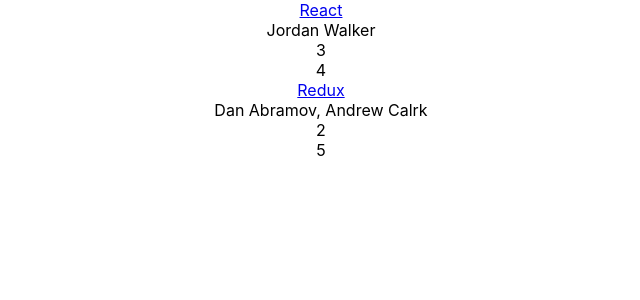
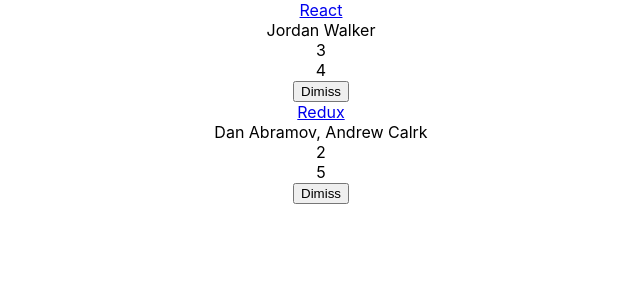
Before and after one commit to Allisson100/ReactJs-Estudos, a React (Create React App) app in the folder Livro-The-Road-To-Learn-React/hackernews/: page / in a window 1280 px wide. Shown: the top 300 px of the page, without its empty margins (319-959 px from the left). Built offline with nearby package versions, Linux system fonts and the light colour scheme.

Commit message:
Fluxo Unidirecional de Dados

```diff
--- a/Livro-The-Road-To-Learn-React/hackernews/src/App.js
+++ b/Livro-The-Road-To-Learn-React/hackernews/src/App.js
@@ -31,6 +31,13 @@
       list,
     }
 
+    this.onDimiss = this.onDimiss.bind(this)
+  }
+
+  onDimiss(id) {
+    const isNotId = e => e.objectID !== id
+    const updatedList = this.state.list.filter(isNotId)
+    this.setState({list : updatedList})
   }
 
   render() {
@@ -47,6 +54,13 @@
               <span>{e.author}</span><br/>
               <span>{e.num_comment}</span><br/>
               <span>{e.points}</span><br/>
+
+              <span>
+                <button type='button' onClick={() => this.onDimiss(e.objectID)}>
+                  Dimiss
+                </button>
+              </span>
+
             </div>
           )
         }
```
Also changed, not shown: 1 other file (tests, documents, lock files or other folders).
